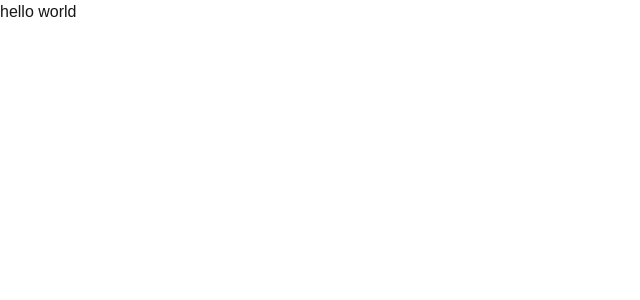
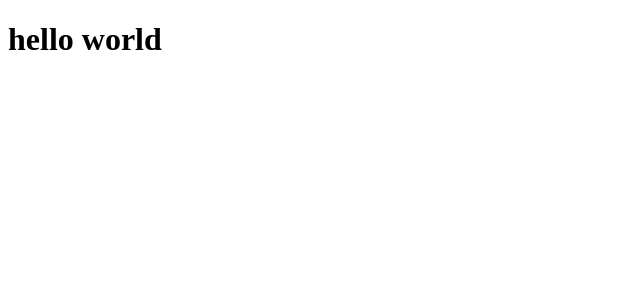
Before and after one commit to StevenD24/Ecommerce-App-NextJS15, a Next.js app: page / in a window 1280 px wide. Shown: the top 300 px of the page, without its empty margins (0-640 px from the left). Built offline with nearby package versions, Linux system fonts and the light colour scheme.

Commit message:
seperate layout

```diff
--- /dev/null
+++ b/app/(store)/layout.tsx
@@ -0,0 +1,38 @@
+import type { Metadata } from "next";
+import localFont from "next/font/local";
+import "./globals.css";
+import { ClerkProvider } from "@clerk/nextjs";
+
+const geistSans = localFont({
+  src: "./fonts/GeistVF.woff",
+  variable: "--font-geist-sans",
+  weight: "100 900",
+});
+const geistMono = localFont({
+  src: "./fonts/GeistMonoVF.woff",
+  variable: "--font-geist-mono",
+  weight: "100 900",
+});
+
+export const metadata: Metadata = {
+  title: "Create Next App",
+  description: "Generated by create next app",
+};
+
+export default function RootLayout({
+  children,
+}: Readonly<{
+  children: React.ReactNode;
+}>) {
+  return (
+    <ClerkProvider dynamic>
+      <html lang="en">
+        <body
+          className={`${geistSans.variable} ${geistMono.variable} antialiased`}
+        >
+          {children}
+        </body>
+      </html>
+    </ClerkProvider>
+  );
+}
--- a/app/layout.tsx
+++ b/app/layout.tsx
@@ -1,22 +1,8 @@
 import type { Metadata } from "next";
-import localFont from "next/font/local";
-import "./globals.css";
-import { ClerkProvider } from '@clerk/nextjs'
-
-const geistSans = localFont({
-  src: "./fonts/GeistVF.woff",
-  variable: "--font-geist-sans",
-  weight: "100 900",
-});
-const geistMono = localFont({
-  src: "./fonts/GeistMonoVF.woff",
-  variable: "--font-geist-mono",
-  weight: "100 900",
-});
 
 export const metadata: Metadata = {
-  title: "Create Next App",
-  description: "Generated by create next app",
+  title: "Next.js",
+  description: "Generated by Next.js",
 };
 
 export default function RootLayout({
@@ -25,14 +11,8 @@
   children: React.ReactNode;
 }>) {
   return (
-    <ClerkProvider dynamic>
     <html lang="en">
-      <body
-        className={`${geistSans.variable} ${geistMono.variable} antialiased`}
-      >
-        {children}
-      </body>
+      <body>{children}</body>
     </html>
-    </ClerkProvider>
   );
 }
--- a/app/page.tsx
+++ b/app/page.tsx
@@ -1,5 +1,3 @@
-import Image from "next/image";
-
 export default function Home() {
   return (
     <div>
```
